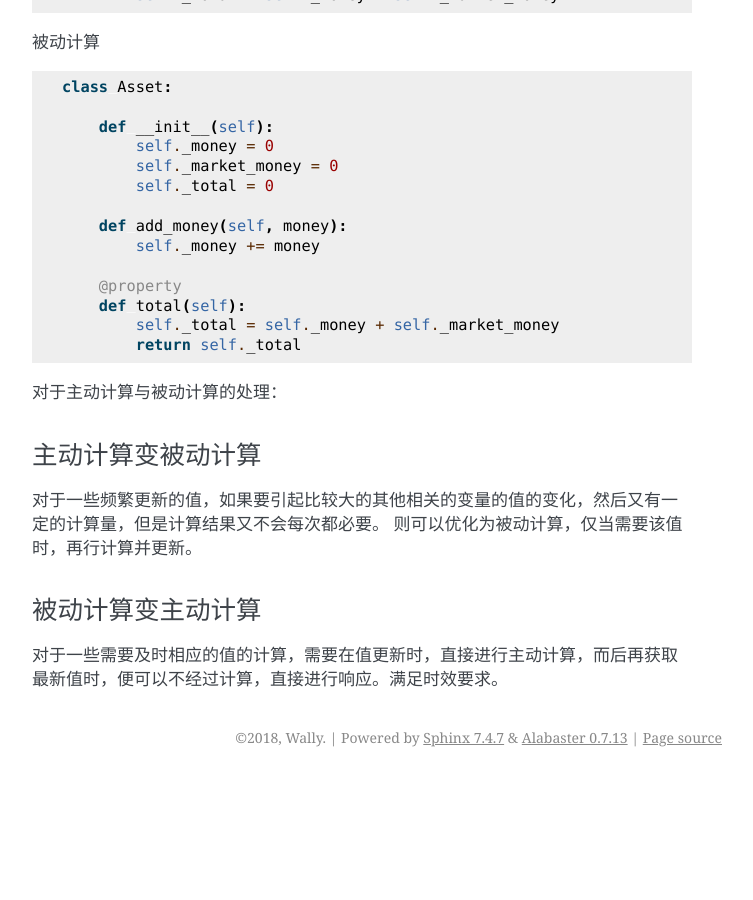
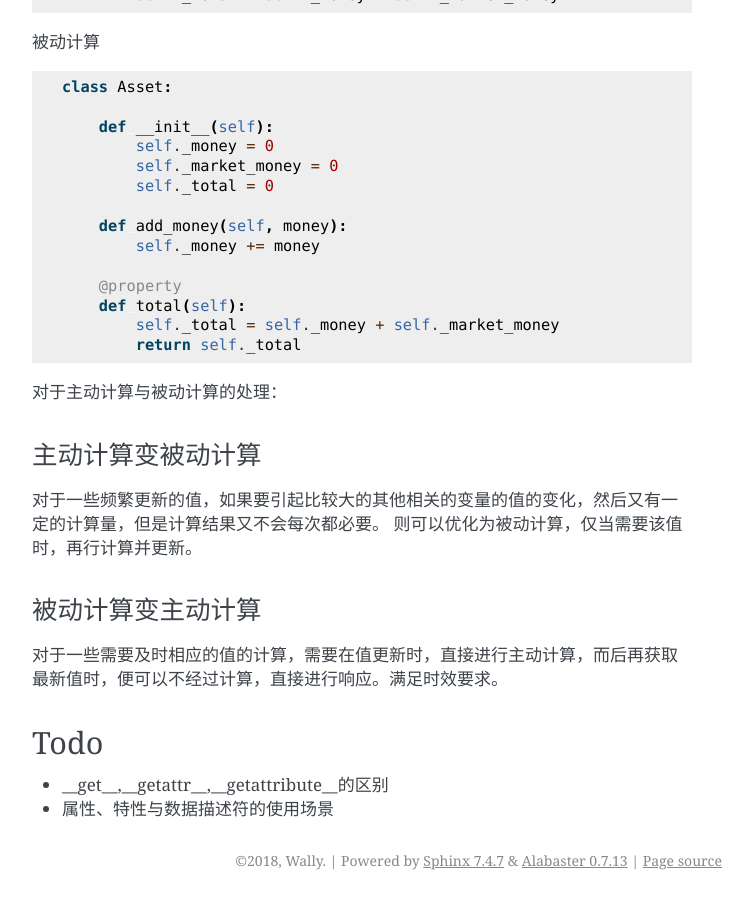
Before and after one commit to SDWally/dop, a Sphinx documentation site: the page built from docs/lookpy/attr_and_property.rst, in a window 1280 px wide and 900 px high, scrolled down 2059 px. Shown: the whole window, without its empty margins (388-1141 px from the left). Built offline with Sphinx 7.4.7, drawn with Linux system fonts in a browser that asks for light colours; before the commit the page ends 2836 px from its top, so only the background shows below that.

Commit message:
Update attr_and_property.rst

```diff
--- a/docs/lookpy/attr_and_property.rst
+++ b/docs/lookpy/attr_and_property.rst
@@ -135,3 +135,10 @@ Python中的属性与特性
 ~~~~~~~~~~~~~~~~~~
 
 对于一些需要及时相应的值的计算，需要在值更新时，直接进行主动计算，而后再获取最新值时，便可以不经过计算，直接进行响应。满足时效要求。
+
+
+Todo
+-----------
+
+- __get__,__getattr__,__getattribute__的区别
+- 属性、特性与数据描述符的使用场景
```
